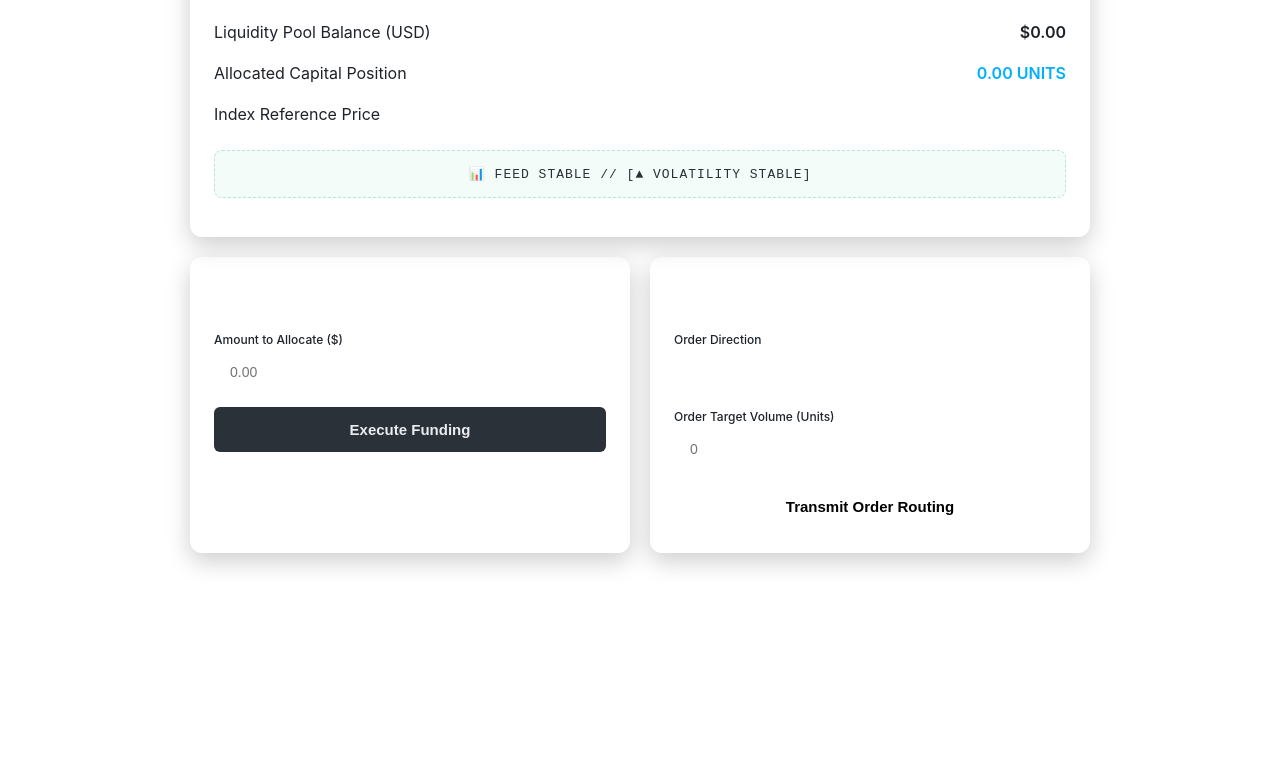
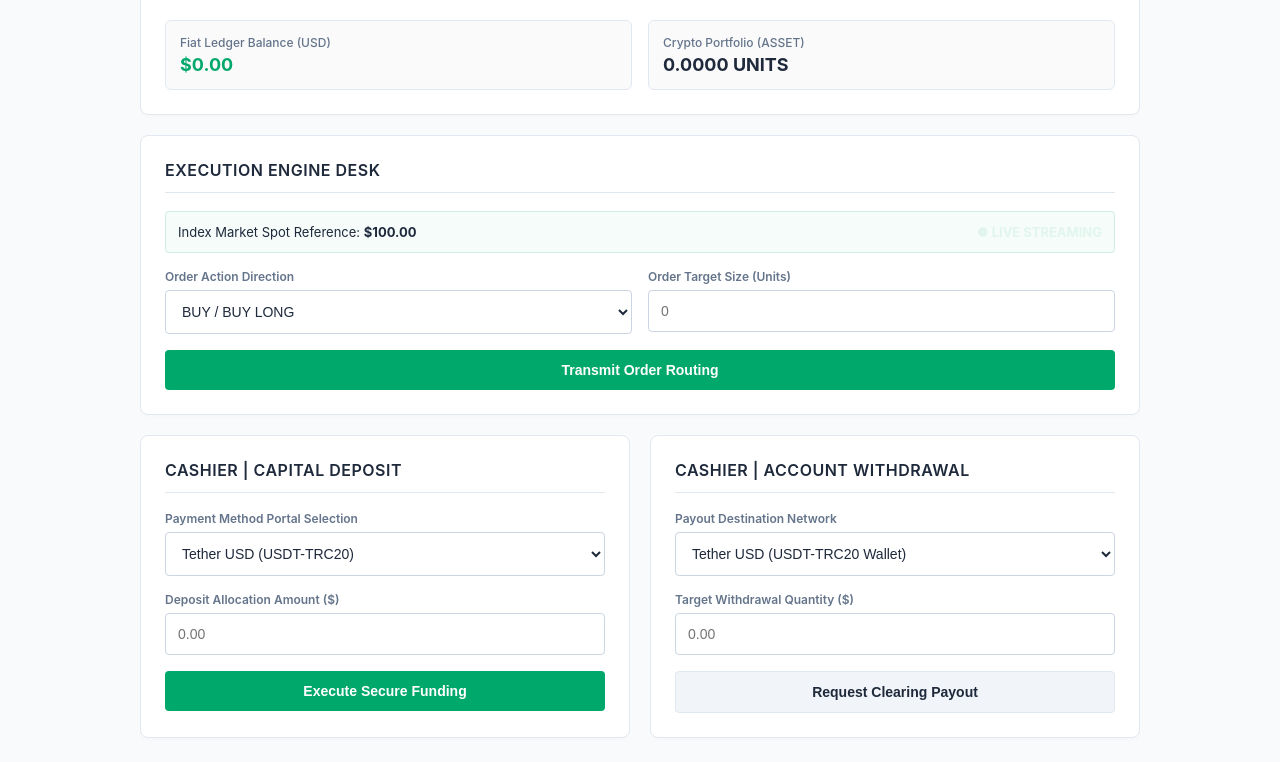
Before and after one commit to omweri380/traderscheme, a website: page public/index.html in a window 1280 px wide. Shown: the part 223-985 px from the top of the page. Before the commit the page ends 806 px from the top, so only its background shows below. Drawn offline with Linux system fonts and the light colour scheme; no server answers.

Commit message:
Update index.html

```diff
--- a/public/index.html
+++ b/public/index.html
@@ -3,67 +3,81 @@
 <head>
     <meta charset="UTF-8">
     <meta name="viewport" content="width=device-width, initial-scale=1.0">
-    <title>traderscheme.com | Premium Trading Desk</title>
+    <title>traderscheme.com | Multi-Asset Cashier Desk</title>
     <style>
-        <style>
         :root {
-            --bg-main: #ffffff;        /* Crisp white background */
-            --bg-card: #f8f9fa;        /* Light off-white for panels */
-            --bg-input: #ffffff;       /* Pure white for input fields */
-            --primary: #00b060;        /* Deep, legible trading green */
-            --primary-hover: #008f4c;  /* Darker green for hover effects */
-            --danger: #d9383a;         /* Clear red for sell options */
-            --text-muted: #5e6673;     /* Dark gray for secondary text */
-            --border-color: #cdffff;   /* Subtle border layout lines */
+            --bg-main: #f8fafc;        /* Soft Deriv off-white background */
+            --bg-card: #ffffff;        /* Pure white layout panels */
+            --bg-input: #ffffff;       /* Clean white input fields */
+            --primary: #00a86b;        /* Crisp Deriv action green */
+            --primary-hover: #008f58;  /* Deep hover green */
+            --danger: #dc3545;         /* Red for short positions/errors */
+            --text-main: #1e293b;      /* Dark slate main text */
+            --text-muted: #64748b;     /* Medium slate gray text */
+            --border-color: #e2e8f0;   /* Precision layout dividers */
         }
 
         body {
             font-family: -apple-system, BlinkMacSystemFont, "Segoe UI", Roboto, Helvetica, Arial, sans-serif;
             background: var(--bg-main);
-            color: #1e2329;            /* Dark text so it is easy to read */
+            color: var(--text-main);
             padding: 0;
             margin: 0;
         }
 
-        /* Upgraded Navbar */
+        /* Deriv-Style Premium Header */
         .navbar {
             background: var(--bg-card);
-            padding: 15px 30px;
+            padding: 12px 24px;
             border-bottom: 1px solid var(--border-color);
             display: flex;
             justify-content: space-between;
             align-items: center;
-            box-shadow: 0 4px 12px rgba(0,0,0,0.3);
+            box-shadow: 0 1px 3px rgba(0,0,0,0.02);
         }
 
-        .brand {
-            font-size: 20px;
-            font-weight: 700;
-            color: var(--primary);
-            letter-spacing: 0.5px;
+        .brand-container {
             display: flex;
             align-items: center;
             gap: 8px;
         }
 
-        .brand::before {
-            content: "⚡";
+        .brand {
+            font-size: 18px;
+            font-weight: 700;
+            color: var(--text-main);
+            letter-spacing: -0.5px;
         }
 
-        .status-badge {
-            background: rgba(2, 192, 118, 0.1);
+        .brand span {
             color: var(--primary);
-            padding: 4px 12px;
-            border-radius: 20px;
-            font-size: 12px;
-            font-weight: 600;
-            border: 1px solid rgba(2, 192, 118, 0.2);
         }
 
-        /* Container & Layout */
+        /* Top Bar Wallet Summary Widget */
+        .wallet-widget {
+            display: flex;
+            align-items: center;
+            background: #f1f5f9;
+            border: 1px solid var(--border-color);
+            border-radius: 30px;
+            padding: 4px 14px;
+            gap: 10px;
+        }
+
+        .wallet-icon {
+            font-size: 14px;
+        }
+
+        .wallet-balance {
+            font-weight: 700;
+            font-size: 14px;
+            color: var(--primary);
+        }
+
+        /* Master Dashboard Container */
         .container {
-            max-width: 900px;
-            margin: 30px auto;
+            max-width: 1000px;
+            margin: 24px auto;
             display: grid;
             grid-template-columns: 1fr 1fr;
             gap: 20px;
@@ -76,18 +90,13 @@
             }
         }
 
-        /* Sleek Cards */
+        /* Deriv Minimalist Layout Cards */
         .card {
             background: var(--bg-card);
             border: 1px solid var(--border-color);
             padding: 24px;
-            border-radius: 12px;
-            box-shadow: 0 8px 24px rgba(0,0,0,0.2);
-            transition: transform 0.2s, border-color 0.2s;
-        }
-
-        .card:hover {
-            border-color: #474d57;
+            border-radius: 8px;
+            box-shadow: 0 4px 6px -1px rgba(0, 0, 0, 0.01), 0 2px 4px -1px rgba(0, 0, 0, 0.01);
         }
 
         .full-width {
@@ -96,54 +105,65 @@
 
         h2 {
             margin-top: 0;
-            margin-bottom: 20px;
-            font-size: 18px;
+            margin-bottom: 18px;
+            font-size: 16px;
             font-weight: 600;
-            color: #fff;
+            color: var(--text-main);
+            text-transform: uppercase;
+            letter-spacing: 0.5px;
             border-bottom: 1px solid var(--border-color);
-            padding-bottom: 10px;
+            padding-bottom: 12px;
         }
 
-        /* Realistic Decorative Chart Element */
-        .mini-chart {
-            background: rgba(2, 192, 118, 0.05);
-            border: 1px dashed rgba(2, 192, 118, 0.3);
-            border-radius: 8px;
-            padding: 15px;
-            margin: 15px 0;
-            text-align: center;
-            color: var(--primary);
-            font-size: 13px;
-            font-family: monospace;
-            letter-spacing: 1px;
-            animation: pulse 2s infinite alternate;
+        /* Wallet Section Grids */
+        .wallet-grid {
+            display: grid;
+            grid-template-columns: repeat(auto-fit, minmax(200px, 1fr));
+            gap: 16px;
+            margin-top: 12px;
         }
 
-        @keyframes pulse {
-            0% { opacity: 0.7; }
-            100% { opacity: 1; }
+        .wallet-pill {
+            background: #fafafa;
+            border: 1px solid var(--border-color);
+            border-radius: 6px;
+            padding: 14px;
+            display: flex;
+            flex-direction: column;
+            gap: 4px;
         }
 
-        /* Form Inputs & Buttons */
+        .wallet-pill-label {
+            font-size: 12px;
+            color: var(--text-muted);
+            font-weight: 500;
+        }
+
+        .wallet-pill-value {
+            font-size: 18px;
+            font-weight: 700;
+        }
+
+        /* Form Styling Elements */
         label {
             display: block;
             font-size: 12px;
             color: var(--text-muted);
-            margin-bottom: 5px;
-            font-weight: 500;
+            margin-bottom: 6px;
+            font-weight: 600;
         }
 
         input, select {
             width: 100%;
-            padding: 12px 16px;
-            margin-bottom: 15px;
-            border-radius: 6px;
-            border: 1px solid var(--border-color);
+            padding: 12px;
+            margin-bottom: 16px;
+            border-radius: 4px;
+            border: 1px solid #cbd5e1;
             background: var(--bg-input);
-            color: #fff;
+            color: var(--text-main);
             box-sizing: border-box;
             font-size: 14px;
-            transition: border-color 0.2s;
+            transition: border-color 0.15s ease;
         }
 
         input:focus, select:focus {
@@ -151,107 +171,146 @@
             border-color: var(--primary);
         }
 
+        /* Form Submission Buttons */
         button {
             width: 100%;
-            padding: 14px;
-            border-radius: 6px;
+            padding: 12px;
+            border-radius: 4px;
             font-weight: 600;
-            font-size: 15px;
+            font-size: 14px;
             border: none;
             cursor: pointer;
-            transition: background 0.2s, opacity 0.2s;
+            transition: background 0.15s ease;
         }
 
-        .btn-deposit {
-            background: #2b3139;
-            color: #eaecef;
+        .btn-action-green {
+            background: var(--primary);
+            color: #ffffff;
+        }
+
+        .btn-action-green:hover {
+            background: var(--primary-hover);
+        }
+
+        .btn-action-secondary {
+            background: #f1f5f9;
+            color: var(--text-main);
             border: 1px solid var(--border-color);
         }
 
-        .btn-deposit:hover {
-            background: #363c45;
+        .btn-action-secondary:hover {
+            background: #e2e8f0;
         }
 
-        .btn-trade {
-            background: var(--primary);
-            color: #000;
+        /* Decorative Market Pricing Feed ticker */
+        .live-ticker {
+            background: rgba(0, 168, 107, 0.04);
+            border: 1px solid rgba(0, 168, 107, 0.15);
+            border-radius: 4px;
+            padding: 12px;
+            margin-bottom: 16px;
+            display: flex;
+            justify-content: space-between;
+            align-items: center;
+            font-size: 13px;
         }
 
-        .btn-trade:hover {
-            background: var(--primary-hover);
+        .ticker-dot {
+            color: var(--primary);
+            font-weight: bold;
+            animation: blink 1.5s infinite;
         }
 
-        /* Metric Rows */
-        .metric-row {
-            display: flex;
-            justify-content: space-between;
-            padding: 10px 0;
-            border-bottom: 1px solid rgba(255,255,255,0.03);
-        }
-
-        .metric-label {
-            color: var(--text-muted);
-        }
-
-        .metric-value {
-            font-weight: 600;
+        @keyframes blink {
+            50% { opacity: 0; }
         }
     </style>
 </head>
 <body>
 
-    <!-- Professional Navbar -->
+    <!-- Deriv-Inspired Navigation Top Bar -->
     <div class="navbar">
-        <div class="brand">traderscheme.com</div>
-        <div class="status-badge">● LIVE CORE CONSOLE</div>
+        <div class="brand-container">
+            <div class="brand">trader<span>scheme</span></div>
+        </div>
+
+        <!-- Live Wallet Top Display Balance -->
+        <div class="wallet-widget">
+            <span class="wallet-icon">🟩 USD Wallet:</span>
+            <span id="top-wallet-bal" class="wallet-balance">$0.00</span>
+        </div>
     </div>
 
     <div class="container">
-        <!-- Main Terminal Dashboard -->
+
+        <!-- Operational Crypto Wallet Matrix -->
         <div class="card full-width">
-            <h2>Account Terminal Overview</h2>
-
-            <label for="username">Operator Identification</label>
+            <h2>Crypto Wallet & Central Accounts</h2>
+            <label for="username">Secure Trader Identifier Account Link</label>
             <input type="text" id="username" value="trader1" onchange="updateDashboard()">
 
-            <div class="metric-row">
-                <span class="metric-label">Liquidity Pool Balance (USD)</span>
-                <span id="usd-bal" class="metric-value" style="color: var(--primary);">$0.00</span>
-            </div>
-            <div class="metric-row">
-                <span class="metric-label">Allocated Capital Position</span>
-                <span id="asset-bal" class="metric-value" style="color: #00b0ff;">0.00 UNITS</span>
-            </div>
-            <div class="metric-row" style="border: none;">
-                <span class="metric-label">Index Reference Price</span>
-                <span id="market-price" class="metric-value" style="font-size: 18px; color: #fff;">$100.00</span>
-            </div>
-
-            <!-- New Decorative Chart Feature -->
-            <div class="mini-chart">
-                📊 FEED STABLE // [▲ VOLATILITY STABLE]
+            <div class="wallet-grid">
+                <div class="wallet-pill">
+                    <span class="wallet-pill-label">Fiat Ledger Balance (USD)</span>
+                    <span id="usd-bal" class="wallet-pill-value" style="color: var(--primary);">$0.00</span>
+                </div>
+                <div class="wallet-pill">
+                    <span class="wallet-pill-label">Crypto Portfolio (ASSET)</span>
+                    <span id="asset-bal" class="wallet-pill-value" style="color: var(--text-main);">0.0000 UNITS</span>
+                </div>
             </div>
         </div>
 
-        <!-- Funding Node -->
-        <div class="card">
-            <h2>Capital Deposit</h2>
-            <label>Amount to Allocate ($)</label>
-            <input type="number" id="deposit-amount" placeholder="0.00">
-            <button class="btn-deposit" onclick="handleDeposit()">Execute Funding</button>
+        <!-- Real-Time Asset Router Panel -->
+        <div class="card full-width">
+            <h2>Execution Engine Desk</h2>
+            <div class="live-ticker">
+                <span>Index Market Spot Reference: <strong id="market-price">$100.00</strong></span>
+                <span class="ticker-dot">● LIVE STREAMING</span>
+            </div>
+
+            <div style="display: grid; grid-template-columns: 1fr 1fr; gap: 16px;">
+                <div>
+                    <label>Order Action Direction</label>
+                    <select id="trade-side">
+                        <option value="BUY">BUY / BUY LONG</option>
+                        <option value="SELL">SELL / SELL SHORT</option>
+                    </select>
+                </div>
+                <div>
+                    <label>Order Target Size (Units)</label>
+                    <input type="number" id="trade-qty" placeholder="0">
+                </div>
+            </div>
+            <button class="btn-action-green" onclick="handleTrade()">Transmit Order Routing</button>
         </div>
 
-        <!-- Trading Node -->
+        <!-- Cashier Segment: Money Deposit System -->
         <div class="card">
-            <h2>Execution Engine</h2>
-            <label>Order Direction</label>
-            <select id="trade-side">
-                <option value="BUY">BUY / LONG</option>
-                <option value="SELL">SELL / SHORT</option>
+            <h2>Cashier | Capital Deposit</h2>
+            <label>Payment Method Portal Selection</label>
+            <select>
+                <option value="crypto">Tether USD (USDT-TRC20)</option>
+                <option value="crypto-btc">Bitcoin Wallet (BTC)</option>
+                <option value="fiat-card">Instant Fiat Card Gateway</option>
             </select>
-            <label>Order Target Volume (Units)</label>
-            <input type="number" id="trade-qty" placeholder="0">
-            <button class="btn-trade" onclick="handleTrade()">Transmit Order Routing</button>
+            <label>Deposit Allocation Amount ($)</label>
+            <input type="number" id="deposit-amount" placeholder="0.00">
+            <button class="btn-action-green" onclick="handleDeposit()">Execute Secure Funding</button>
+        </div>
+
+        <!-- Cashier Segment: Money Withdrawal System -->
+        <div class="card">
+            <h2>Cashier | Account Withdrawal</h2>
+            <label>Payout Destination Network</label>
+            <select id="withdraw-method">
+                <option value="crypto">Tether USD (USDT-TRC20 Wallet)</option>
+                <option value="crypto-btc">Bitcoin Personal Address (BTC)</option>
+                <option value="fiat-bank">Direct Wire Settlement Transfer</option>
+            </select>
+            <label>Target Withdrawal Quantity ($)</label>
+            <input type="number" id="withdraw-amount" placeholder="0.00">
+            <button class="btn-action-secondary" onclick="handleWithdrawal()">Request Clearing Payout</button>
         </div>
     </div>
 
@@ -260,7 +319,12 @@
             const username = document.getElementById('username').value;
             const res = await fetch(`/api/user/${username}`);
             const data = await res.json();
-            document.getElementById('usd-bal').innerText = `$${data.balances.USD.toFixed(2)}`;
+
+            // Format numbers to match clean trading interfaces
+            const formattedUSD = `$${data.balances.USD.toFixed(2)}`;
+
+            document.getElementById('usd-bal').innerText = formattedUSD;
+            document.getElementById('top-wallet-bal').innerText = formattedUSD;
             document.getElementById('asset-bal').innerText = `${data.balances.ASSET.toFixed(4)} UNITS`;
             document.getElementById('market-price').innerText = `$${data.currentMarketPrice.toFixed(2)}`;
         }
@@ -268,6 +332,8 @@
         async function handleDeposit() {
             const username = document.getElementById('username').value;
             const amount = document.getElementById('deposit-amount').value;
+            if(!amount || amount <= 0) return alert('Please input valid transfer amount');
+
             await fetch('/api/deposit', {
                 method: 'POST',
                 headers: { 'Content-Type': 'application/json' },
@@ -277,10 +343,27 @@
             updateDashboard();
         }
 
+        async function handleWithdrawal() {
+            const username = document.getElementById('username').value;
+            const amount = document.getElementById('withdraw-amount').value;
+            if(!amount || amount <= 0) return alert('Please input valid payout quantity');
+
+            // Note: Since your simple mock backend operates on deposits/trades, this triggers a mock payout deduction
+            await fetch('/api/deposit', {
+                method: 'POST',
+                headers: { 'Content-Type': 'application/json' },
+                body: JSON.stringify({ username, amount: -Math.abs(amount) })
+            });
+            document.getElementById('withdraw-amount').value = '';
+            updateDashboard();
+        }
+
         async function handleTrade() {
             const username = document.getElementById('username').value;
             const side = document.getElementById('trade-side').value;
             const quantity = document.getElementById('trade-qty').value;
+            if(!quantity || quantity <= 0) return alert('Please input order size volume');
+
             await fetch('/api/trade', {
                 method: 'POST',
                 headers: { 'Content-Type': 'application/json' },
@@ -290,6 +373,7 @@
             updateDashboard();
         }
 
+        // Initialize display configuration on mount
         updateDashboard();
     </script>
 </body>
```
